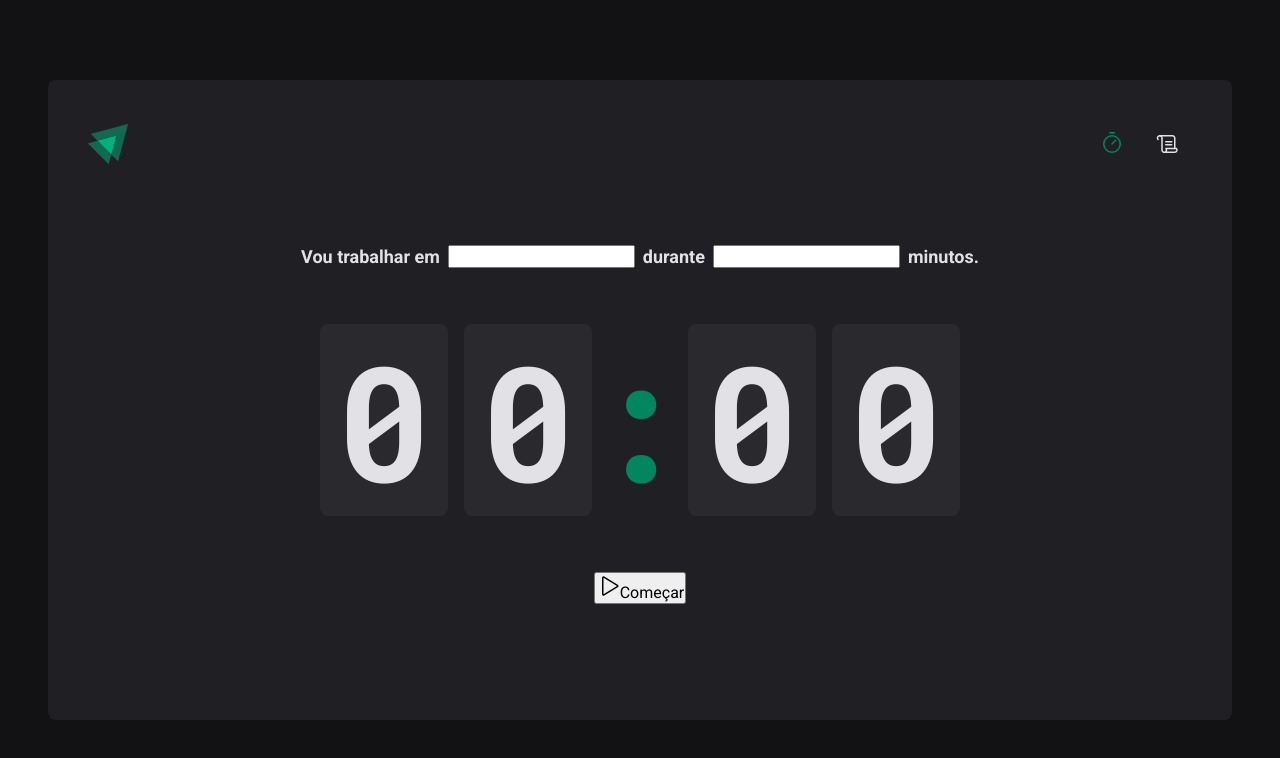
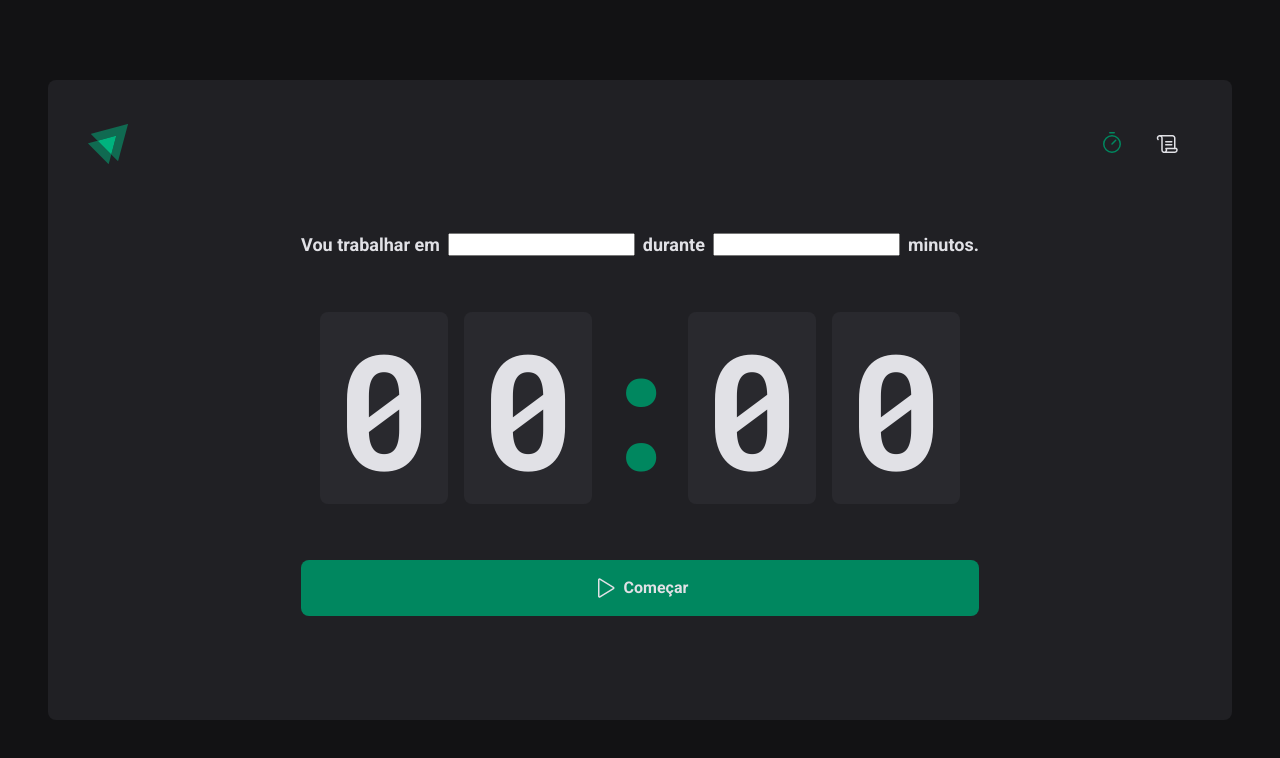
Before and after one commit to lucastheldl/IgnitePomodoro, a React (Vite) app: page / in a window 1280 px wide. Shown: the top 758 px of the page. Built offline with nearby package versions, Linux system fonts and the light colour scheme.

Commit message:
Start button styles

```diff
--- a/src/pages/Home/index.tsx
+++ b/src/pages/Home/index.tsx
@@ -4,6 +4,7 @@
   FormContainer,
   HomeContainer,
   Separator,
+  StartCountDownButton,
 } from './styles'
 
 export function Home() {
@@ -28,10 +29,10 @@
           <span>0</span>
         </CountdownContainer>
 
-        <button type="submit">
+        <StartCountDownButton type="submit">
           <Play size={24} />
           Começar
-        </button>
+        </StartCountDownButton>
       </form>
     </HomeContainer>
   )
--- a/src/pages/Home/styles.ts
+++ b/src/pages/Home/styles.ts
@@ -49,3 +49,29 @@
   display: flex;
   justify-content: center;
 `
+export const StartCountDownButton = styled.button`
+  width: 100%;
+  border: none;
+  padding: 1rem;
+  border-radius: 8px;
+
+  display: flex;
+  align-items: center;
+  justify-content: center;
+
+  gap: 0.5rem;
+  font-weight: bold;
+
+  cursor: pointer;
+
+  background: ${(props) => props.theme['green-500']};
+  color: ${(props) => props.theme['gray-100']};
+
+  &:disabled {
+    opacity: 0.7;
+    cursor: not-allowed;
+  }
+  &:not(:disabled):hover {
+    background: ${(props) => props.theme['green-700']};
+  }
+`
```
